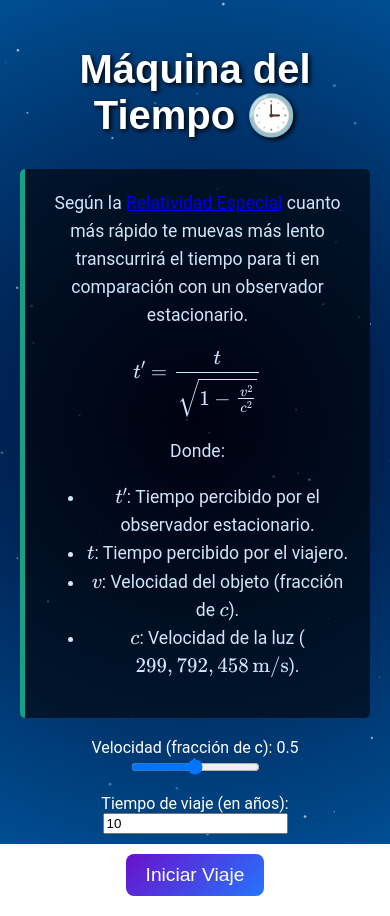
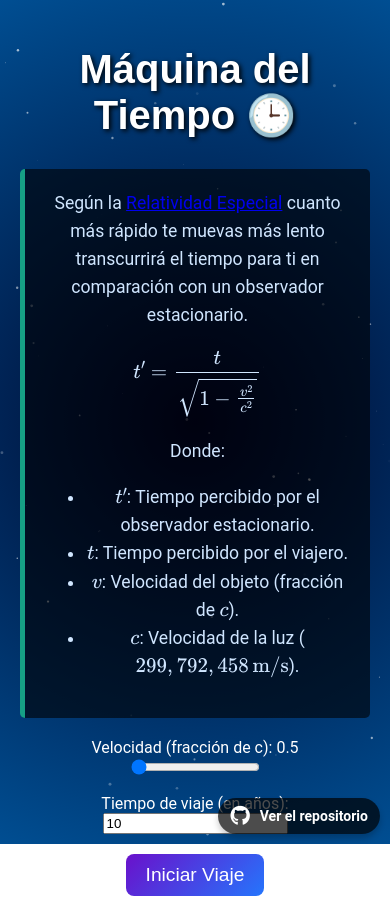
Before and after one commit to 2DAWIE/RelatividadEspecial, a plain HTML site: page index.html in a window 390 px wide. Drawn offline with nearby package versions, Linux system fonts and the light colour scheme.

Commit message:
Cambios menores

```diff
--- a/index.html
+++ b/index.html
@@ -5,6 +5,8 @@
   <meta name="viewport" content="width=device-width, initial-scale=1.0">
   <link rel="icon" type="image/x-icon" href="/favicon.ico">
   <title>Máquina del Tiempo Relativista</title>
+  <!-- Incluye la librería de FontAwesome -->
+  <link rel="stylesheet" href="https://cdnjs.cloudflare.com/ajax/libs/font-awesome/6.0.0/css/all.min.css">
 
   <!-- Enlace a la hoja de estilos -->
   <link rel="stylesheet" href="styles.css">
@@ -17,11 +19,18 @@
     };
   </script>
 
-
   <!-- MathJax desde CDN -->
   <script src="https://cdn.jsdelivr.net/npm/mathjax@3/es5/tex-mml-chtml.js" defer></script>
 </head>
 <body>
+  <!-- Enlace a repositorio en GitHub -->
+  <div class="floating-github">
+  <a href="https://github.com/tu-repositorio" target="_blank" aria-label="Ver el repositorio en GitHub">
+    <i class="fab fa-github github-icon"></i>
+    <span class="github-text">Ver el repositorio</span>
+  </a>
+</div>
+
   <!-- Contenedor de partículas -->
   <div id="particles-js"></div>
 
@@ -53,11 +62,13 @@
       <label for="velocity-slider">Velocidad (fracción de c):</label>
       <span id="velocity-display">0.5</span>
     </div>
-    <input type="range" id="velocity-slider" min="0" max="1" step="0.01" value="0.5">
+    <!-- Input para el deslizador de velocidad -->
+      <input type="range" id="velocity-slider" name="velocity-slider" min="0" max="100" step="0.01" value="0.5">
 
-    <div class="controls">
+      <div class="controls">
       <label for="travel-time">Tiempo de viaje (en años):</label>
-      <input type="number" id="travel-time" min="1" value="10">
+      <!-- Input para el tiempo de viaje -->
+      <input type="number" id="travel-time" name="travel-time" placeholder="Tiempo de viaje" value="10">
     </div>
     <div class="buttons">
       <button id="travel">Iniciar Viaje</button>
--- a/styles.css
+++ b/styles.css
@@ -116,3 +116,61 @@
     box-shadow: 0 8px 30px rgba(255, 65, 108, 0.8);
   }
 }
+
+/* Botón flotante principal */
+
+/* Botón flotante principal */
+.floating-github {
+  position: fixed;
+  bottom: 20px;
+  right: 20px;
+  background: rgba(0, 0, 0, 0.7);
+  border-radius: 50px;
+  display: flex;
+  align-items: center;
+  padding: 10px 15px;
+  z-index: 1000;
+  box-shadow: 0 4px 6px rgba(0, 0, 0, 0.2);
+  transition: all 0.3s ease-in-out;
+}
+
+.floating-github a {
+  display: flex;
+  align-items: center;
+  text-decoration: none;
+  color: white;
+  font-size: 16px;
+  font-weight: bold;
+}
+
+.github-icon {
+  font-size: 24px; /* Tamaño del icono */
+  margin-right: 10px;
+}
+
+.github-text {
+  display: block;
+}
+
+/* Efecto hover */
+.floating-github:hover {
+  background: rgba(0, 0, 0, 0.6);
+  transform: scale(1.05);
+}
+
+/* Adaptación a dispositivos móviles */
+@media (max-width: 768px) {
+  .floating-github {
+    bottom: 10px;
+    right: 10px;
+    padding: 8px 12px;
+  }
+
+  .github-icon {
+    font-size: 20px;
+  }
+
+  .github-text {
+    font-size: 14px;
+  }
+}
```
Also changed, not shown: script.js (line endings or trailing spaces), 1 other file.
